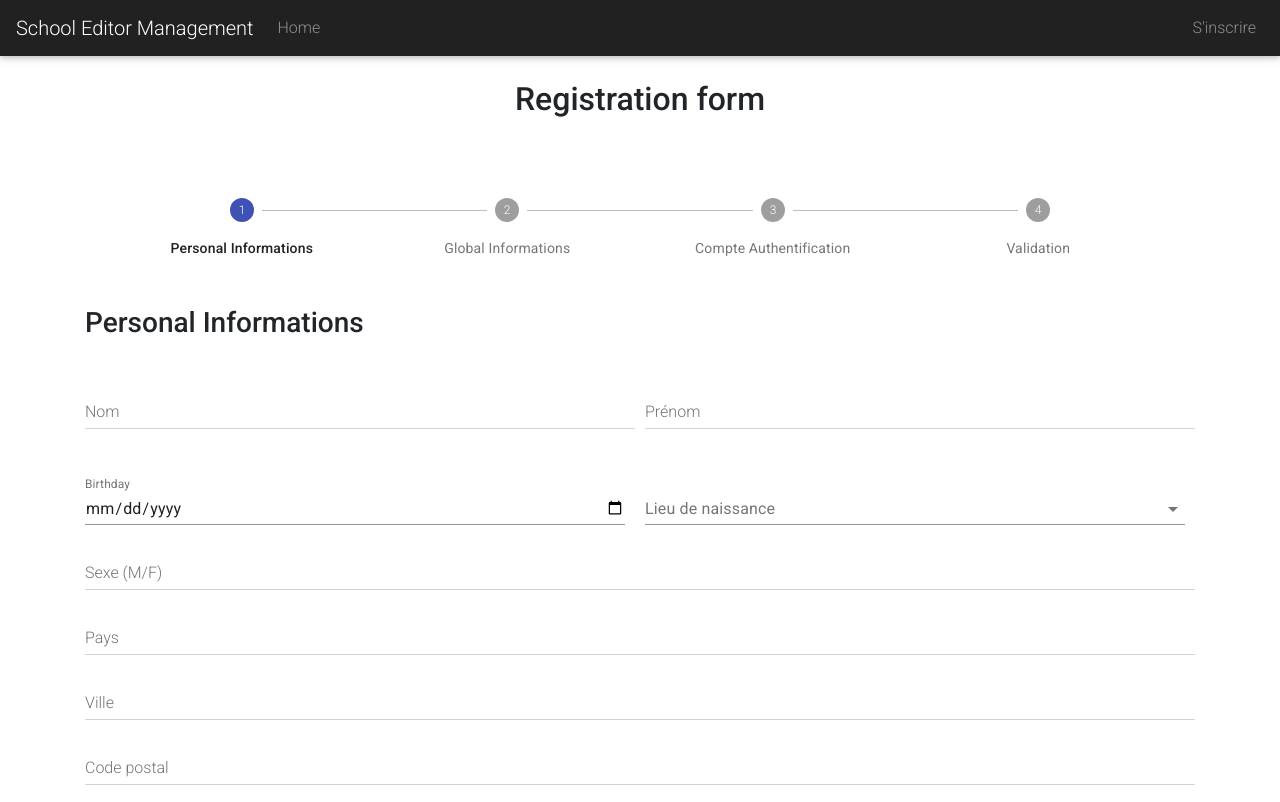
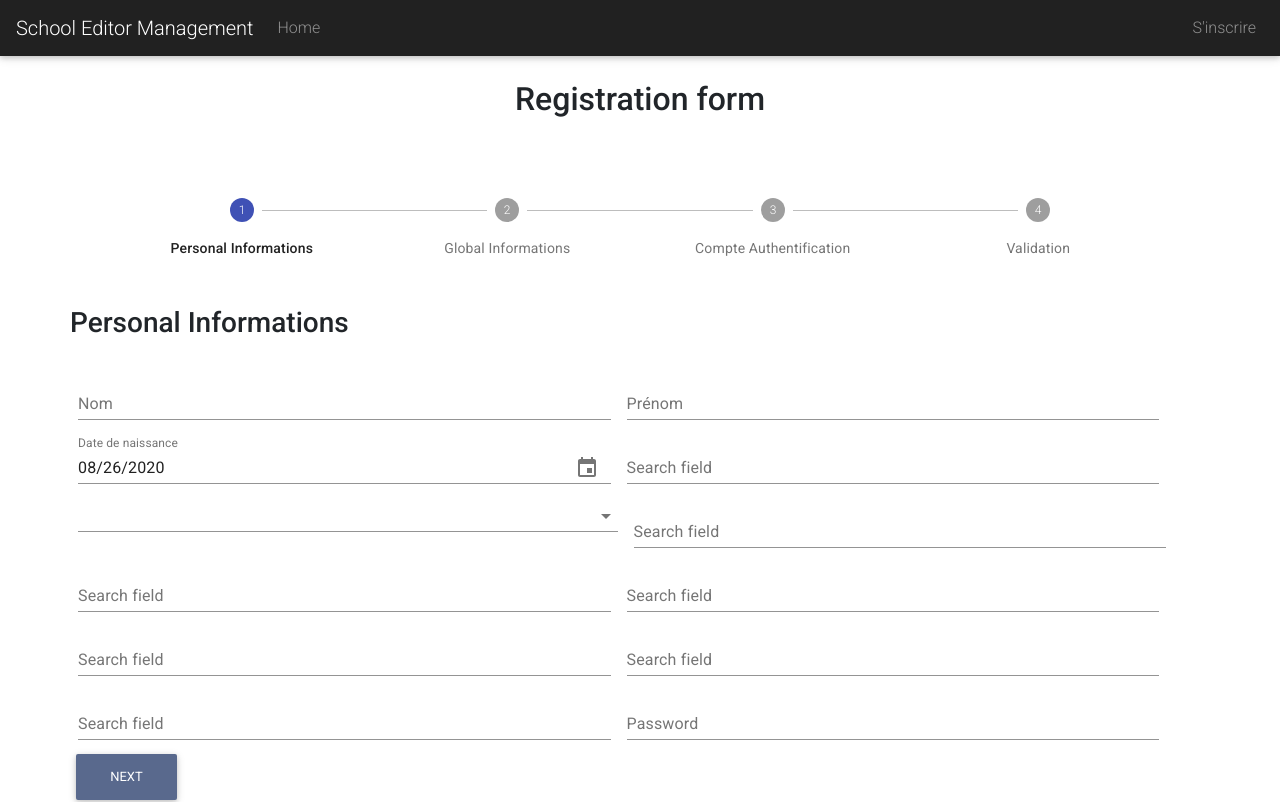
Before and after one commit to anastamer1994/front, a React (Create React App) app: page /InscriptionAdmin in a window 1280 px wide. Shown: the top 802 px of the page. Built offline with nearby package versions, Linux system fonts and the light colour scheme.

Commit message:
(feat ATR) Modification des champs de formulaire Add Administrateur V.1.0

```diff
--- a/package.json
+++ b/package.json
@@ -3,14 +3,17 @@
   "version": "0.1.0",
   "private": true,
   "dependencies": {
+    "@date-io/date-fns": "^1.3.13",
     "@material-ui/core": "^4.11.0",
     "@material-ui/icons": "^4.9.1",
+    "@material-ui/pickers": "^3.2.10",
     "@material-ui/styles": "^4.10.0",
     "@testing-library/jest-dom": "^4.2.4",
     "@testing-library/react": "^9.5.0",
     "@testing-library/user-event": "^7.2.1",
     "aos": "^2.3.4",
     "bootstrap": "^4.5.0",
+    "date-fns": "^2.16.1",
     "material-ui-image": "^3.2.3",
     "mdbreact": "^4.27.0",
     "react": "^16.13.1",
--- a/src/Authentification/AdminSpace/Add/PersonnalDetails.jsx
+++ b/src/Authentification/AdminSpace/Add/PersonnalDetails.jsx
@@ -1,86 +1,92 @@
 import React from "react";
-import { MDBCol, MDBBtn, MDBInput } from "mdbreact";
-import TextField from '@material-ui/core/TextField';
+import { MDBBtn } from "mdbreact";
+import { TextField,MenuItem,Select } from '@material-ui/core';
 import { makeStyles } from '@material-ui/core/styles';
-import NativeSelect from '@material-ui/core/NativeSelect';
-import InputLabel from '@material-ui/core/InputLabel';
-import FormControl from '@material-ui/core/FormControl';
-
+import { MuiPickersUtilsProvider,KeyboardDatePicker} from '@material-ui/pickers';
+import DateFnsUtils from '@date-io/date-fns';
 
 const useStyles = makeStyles((theme) => ({
-  textField: {
-    minWidth: 540,
+  root: {
+    '& .MuiTextField-root': {
+      margin: theme.spacing(1),
+      width: '60ch',
+    },
   },
   formControl: {
-    minWidth: 540,
+    margin: theme.spacing(1),
+    width: '60ch',
   },
 }));
 
 const PersonnalDetails = (props) => {
+
   const classes = useStyles();
+  const [selectedDate,setSelectedDate] = React.useState(new Date());
+  const handleDateChange = (date) => {
+    setSelectedDate(date);
+  };
+  const [lieu, setLieu] = React.useState('');
+
+  const handleChange = (event) => {
+    setLieu(event.target.value);
+  };
 
   return (
-        <MDBCol md="12">
+       <>
             <h3 className="font-weight-bold pl-0 my-4">
               <strong>Personal Informations</strong></h3>
 
-            <div className="form-row">
-              <div className="col">
-                <MDBInput label="Nom" className="mt-4" />
-              </div>
-              <div className="col">
-                <MDBInput label="Prénom" className="mt-4" />
-              </div>
-            </div>
-            <div className="form-row">
-              <div className="col mt-4">
-                <TextField
-                  id="date"
-                  label="Birthday"
-                  type="date"
-                  defaultValue="AAAA-MM-JJ"
-                  className={classes.textField}
-                  InputLabelProps={{
-                    shrink: true,
-                  }}
+              <form className={classes.root} noValidate autoComplete="off">
+
+              <TextField id="standard-search" label="Nom" type="text" />
+              <TextField id="standard-search" label="Prénom" type="text" />
+              <MuiPickersUtilsProvider utils={DateFnsUtils}>
+                <KeyboardDatePicker
+                    margin="normal"
+                    id="date-picker-dialog"
+                    label="Date de naissance"
+                    format="MM/dd/yyyy"
+                    value={selectedDate}
+                    onChange={handleDateChange}
+                    KeyboardButtonProps={{
+                      'aria-label': 'change date',
+                    }}
                 />
-              </div>
-              <div className="col mt-4">
-              <FormControl className={classes.formControl}>
-                <InputLabel htmlFor="age-native-helper">Lieu de naissance</InputLabel>
-                <NativeSelect
-                  value=""
-                  onChange=""
-                  inputProps={{
-                    name: 'age',
-                    id: 'age-native-helper',
-                  }}
+              </MuiPickersUtilsProvider>
+              <TextField id="standard-search" label="Search field" type="search" />
+                <Select
+                  labelId="demo-simple-select-helper-label"
+                  id="demo-simple-select-helper"
+                  value={lieu}
+                  onChange={handleChange}
+                  className={classes.formControl}
                 >
-                  <option aria-label="None" value="" />
-                  <option value={10}>Ten</option>
-                  <option value={20}>Twenty</option>
-                  <option value={30}>Thirty</option>
-                </NativeSelect>
-              </FormControl>
-              </div>
-            </div>
-            <MDBInput label="Sexe (M/F)" className="mt-4" />
-            <MDBInput label="Pays" className="mt-4" />
-            <MDBInput label="Ville" className="mt-4" />
-            <MDBInput label="Code postal" className="mt-4" />
-            <MDBInput label="Adresse" className="mt-4" />
-            <MDBInput label="CIN" className="mt-4" />
-            <MDBInput label="Nationalité" className="mt-4" />
-            <div class="form-row">
-              <div class="col">
-                  <MDBInput label="Numéro TEL" className="mt-4" />
-              </div>
-              <div class="col">
-                  <MDBInput label="Numéro FIX" className="mt-4" />
-              </div>
-            </div>
+                  <MenuItem value="">
+                    <em>None</em>
+                  </MenuItem>
+                  <MenuItem value={10}>Casablanca</MenuItem>
+                  <MenuItem value={20}>Rabat</MenuItem>
+                  <MenuItem value={30}>El Jadida</MenuItem>
+                </Select>
+
+
+              <TextField id="standard-search" label="Search field" type="search" />
+              <TextField id="standard-search" label="Search field" type="search" />
+              <TextField id="standard-search" label="Search field" type="search" />
+              <TextField id="standard-search" label="Search field" type="search" />
+              <TextField id="standard-search" label="Search field" type="search" />
+              <TextField id="standard-search" label="Search field" type="search" />
+              <TextField
+                id="standard-password-input"
+                label="Password"
+                type="password"
+                autoComplete="current-password"
+              />
+
+              </form>
+
             <MDBBtn color="mdb-color" rounded className="float-right" onClick={props.handleNext}>next</MDBBtn>
-        </MDBCol>
+      </>
     );
 }
 
--- a/src/Authentification/Authentifier.jsx
+++ b/src/Authentification/Authentifier.jsx
@@ -7,28 +7,28 @@ import {useHistory } from 'react-router-dom';
 const images = [
     {
       url: '',
-      title: 'Administrateur',
+      title: 'Espace Administrateur',
       width: '25%',
       path:'/InscriptionAdmin'
 
     },
     {
       url: '',
-      title: 'Professeur',
+      title: 'Espace Professeur',
       width: '25%',
       path:'/InscriptionProfesseur'
 
     },
     {
       url: '',
-      title: 'Elève',
+      title: 'Espace Elève',
       width: '25%',
       path:'/InscriptionStudent'
 
     },
     {
       url: '',
-      title: 'Parents',
+      title: 'Espace Parents',
       width: '25%',
       path:'/InscriptionParent'
 
```
Also changed, not shown: src/Authentification/AdminSpace/Add/PersonnalDetails copy.jsx (added, +116 -0 lines), 1 other file (tests, documents, lock files or other folders).
